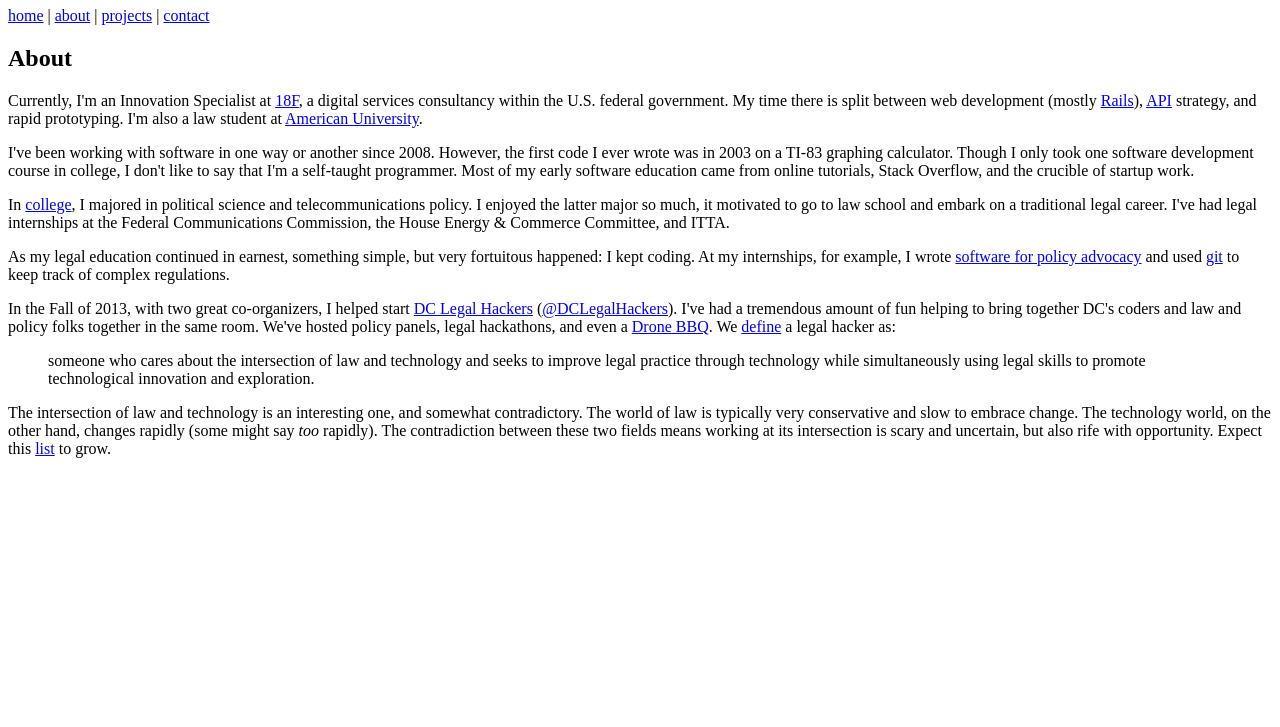
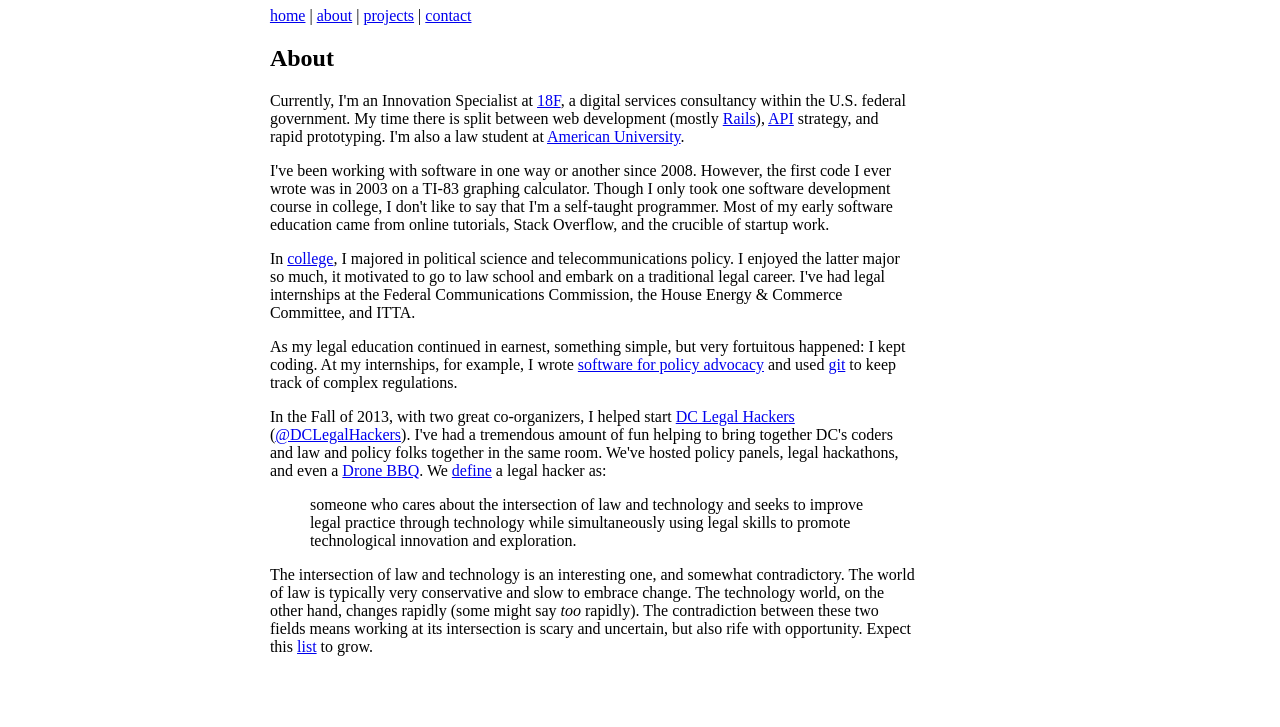
Before and after one commit to adelevie/website, a plain HTML site: page about.html in a window 1280 px wide. Shown: the part 73-800 px from the top of the page. Drawn offline with Linux system fonts and the light colour scheme; the site is published under a folder, as on GitHub Pages, so addresses that start at the root find nothing.

Commit message:
Fixed css link for gh-pages.

```diff
--- a/about.html
+++ b/about.html
@@ -2,7 +2,7 @@
 <html>
 <head>
 <meta http-equiv="Content-Type" content="text/html; charset=UTF-8">
-<link rel="stylesheet" type="text/css" href="/style.css">
+<link rel="stylesheet" type="text/css" href="style.css">
 <title>Alan deLevie</title>
 
 </head>
```
Also changed, not shown: contact.html (+1 -1 lines), index.html (+1 -1 lines), projects.html (+1 -1 lines).
